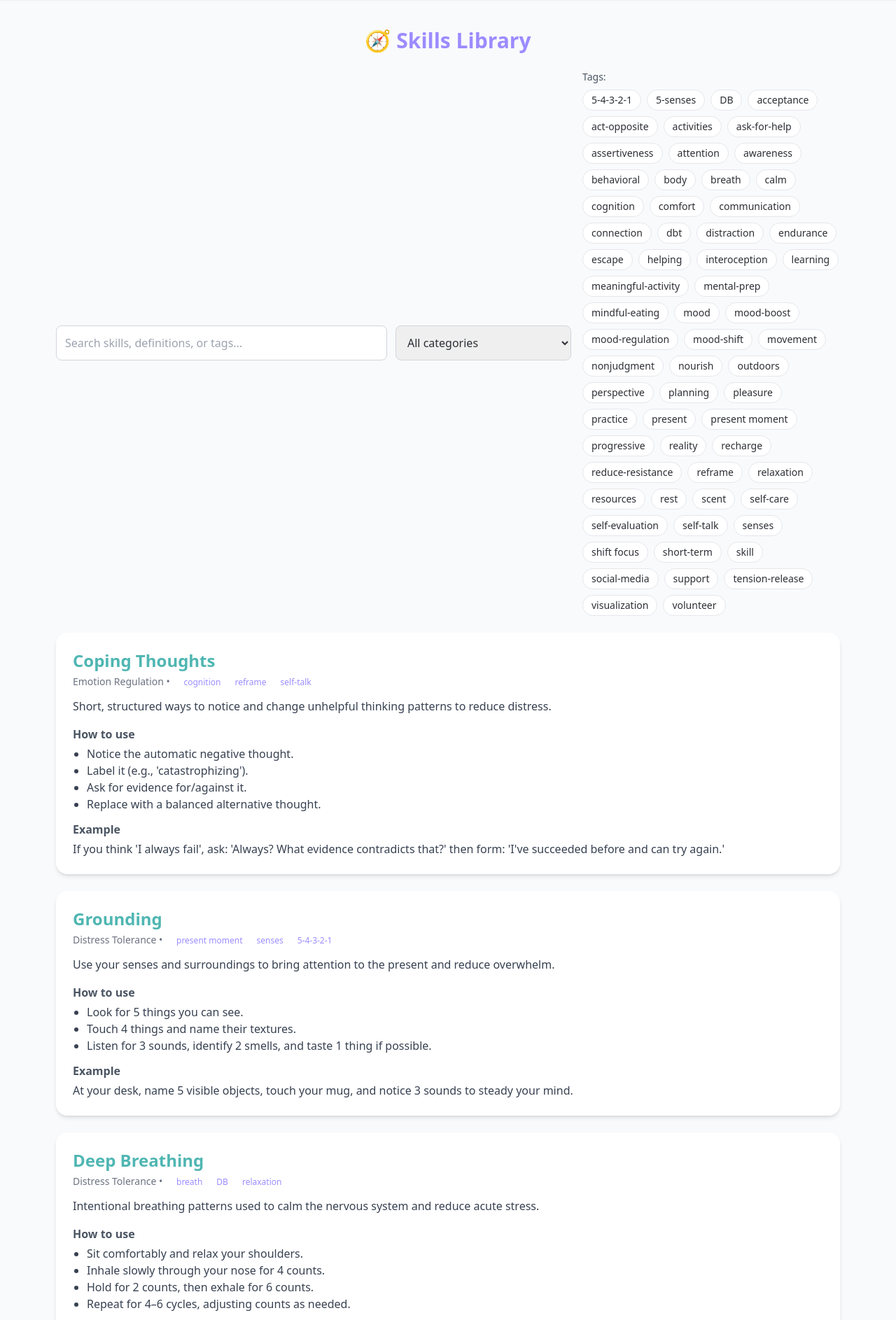
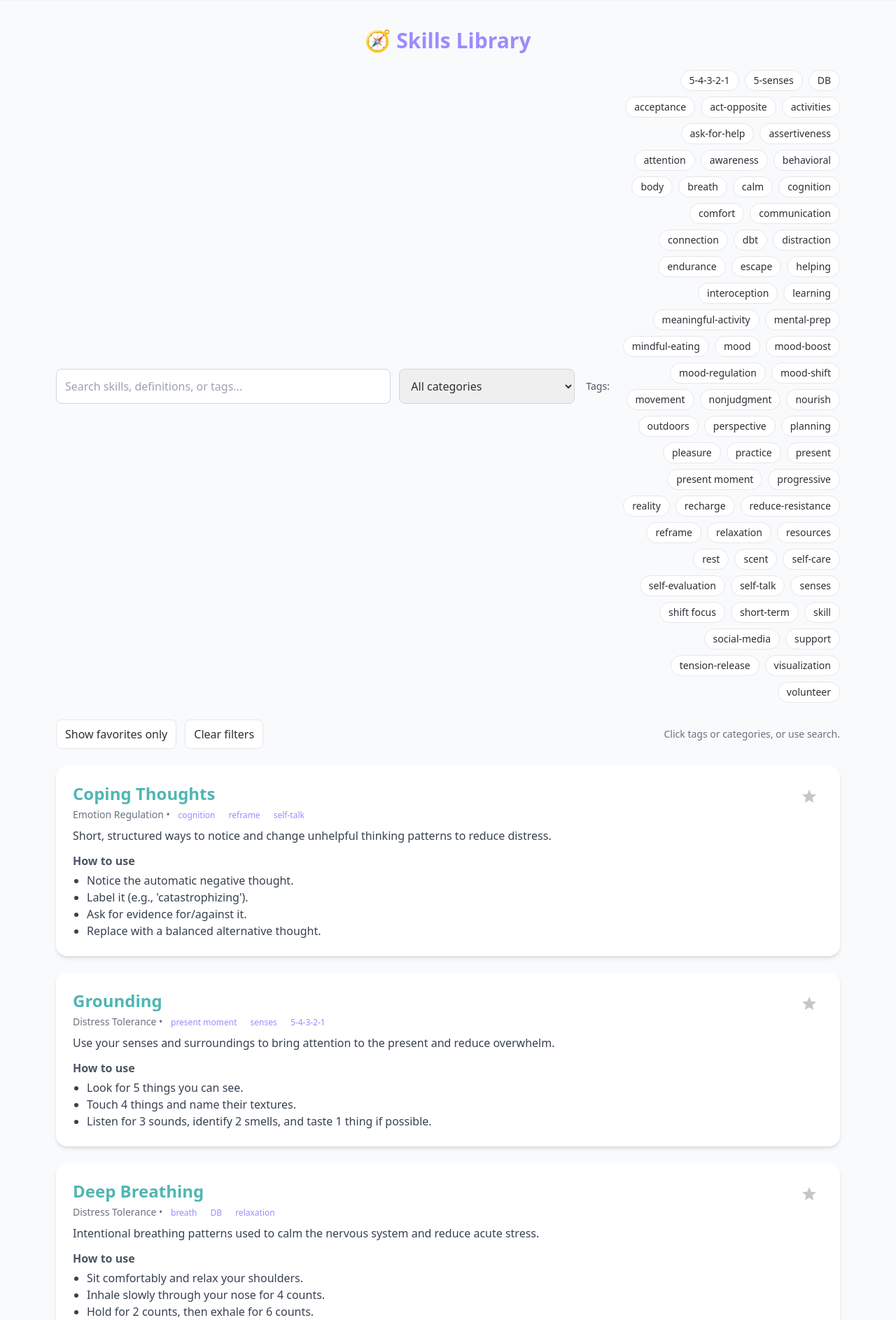
Before and after one commit to blunte3/LoveLove, a Flask app: page /skills in a window 1280 px wide. Shown: the part 60-1946 px from the top of the page at 70% size. Run offline with Flask 3, Linux system fonts and the light colour scheme; some libraries are stand-ins or nearby versions.

Commit message:
Added Filtering & Favorites to skills
Now can favorite skills and sort by them. Also tags and filtering for categories of skills

```diff
--- a/app.py
+++ b/app.py
@@ -483,5 +483,8 @@ def skill_detail(name):
     skill_with_name["name"] = name
     return render_template("skill_details.html", skill=skill_with_name)
 
+
+
+
 if __name__ == "__main__":
     app.run(debug=True)
--- a/templates/skills.html
+++ b/templates/skills.html
@@ -12,6 +12,8 @@
       --bg-light: #f8fafc;
       --text-dark: #2d2f34;
     }
+    .star-on { color: #f6c244; }
+    .star-off { color: #c6c6c6; }
   </style>
 </head>
 <body class="bg-[var(--bg-light)] text-[var(--text-dark)] font-sans min-h-screen">
@@ -19,9 +21,9 @@
     <div class="max-w-6xl mx-auto flex justify-between items-center py-4 px-6">
       <h1 class="text-xl font-semibold text-[var(--primary)]">My Journal</h1>
       <div class="space-x-6">
-        <a href="{{ url_for('home') }}" class="text-[var(--text-dark)] hover:text-[var(--primary)] font-medium">Home</a>
-        <a href="{{ url_for('analytics') }}" class="text-[var(--text-dark)] hover:text-[var(--primary)] font-medium">Analytics</a>
-        <a href="{{ url_for('skills') }}" class="text-[var(--text-dark)] hover:text-[var(--primary)] font-medium">Skills</a>
+        <a href="{{ url_for('home') }}" class="hover:text-[var(--primary)]">Home</a>
+        <a href="{{ url_for('analytics') }}" class="hover:text-[var(--primary)]">Analytics</a>
+        <a href="{{ url_for('skills') }}" class="hover:text-[var(--primary)]">Skills</a>
       </div>
     </div>
   </nav>
@@ -30,9 +32,11 @@
     <h2 class="text-3xl font-bold mb-6 text-center text-[var(--secondary)]">🧭 Skills Library</h2>
 
     <!-- Filters -->
-    <section class="mb-6 flex flex-col md:flex-row gap-4 items-start md:items-center justify-between">
-      <div class="flex gap-3 w-full md:w-2/3">
-        <input id="search" type="search" placeholder="Search skills, definitions, or tags..." class="w-full p-3 rounded-lg border border-gray-300" />
+    <section class="mb-6 grid grid-cols-1 md:grid-cols-3 gap-4 items-center">
+      <div class="md:col-span-2 flex gap-3">
+        <input id="search" type="search" placeholder="Search skills, definitions, or tags..."
+               class="w-full p-3 rounded-lg border border-gray-300" />
+
         <select id="categoryFilter" class="p-3 rounded-lg border border-gray-300">
           <option value="">All categories</option>
           {% for cat in categories %}
@@ -41,122 +45,190 @@
         </select>
       </div>
 
-      <div class="w-full md:w-1/3 flex flex-wrap gap-2">
-        <span class="text-sm font-medium text-gray-600 self-center">Tags:</span>
-        <div id="tagContainer" class="flex gap-2 flex-wrap">
+      <!-- Tags -->
+      <div class="flex items-center justify-end gap-3">
+        <span class="text-sm text-gray-600">Tags:</span>
+        <div id="tagContainer" class="flex gap-2 flex-wrap justify-end">
           {% for tag in tags %}
-            <button class="tag-btn px-3 py-1 text-sm rounded-full border border-gray-200 bg-white hover:bg-[var(--primary)]/10" data-tag="{{ tag }}">{{ tag }}</button>
+            <button class="tag-btn px-3 py-1 text-sm rounded-full border border-gray-200 bg-white hover:bg-[var(--primary)]/10"
+                    data-tag="{{ tag }}">{{ tag }}</button>
           {% endfor %}
         </div>
+      </div>
+    </section>
+
+    <!-- Controls -->
+    <section class="mb-6 flex items-center justify-between gap-4">
+      <div class="flex gap-3 items-center">
+        <button id="showFavoritesBtn" class="px-3 py-2 rounded-lg border border-gray-200 bg-white hover:bg-[var(--primary)]/10">
+          Show favorites only
+        </button>
+        <button id="clearFiltersBtn" class="px-3 py-2 rounded-lg border border-gray-200 bg-white hover:bg-[var(--primary)]/10">
+          Clear filters
+        </button>
+      </div>
+      <div class="text-sm text-gray-500">
+        Click tags or categories, or use search.
       </div>
     </section>
 
     <!-- Skills list -->
     <section id="skillsList" class="space-y-6">
       {% for name, skill in skills.items() %}
-        <article class="skill-card bg-white rounded-2xl shadow-md p-6" data-name="{{ name | lower }}" data-category="{{ skill.category }}" data-tags="{{ skill.tags | join(',') }}">
-          <div class="flex justify-between items-start">
-            <div>
-              <h3 class="text-2xl font-semibold text-[var(--primary)] mb-1">
-                <a href="{{ url_for('skill_detail', name=name) }}">{{ name }}</a>
-              </h3>
-              <div class="text-sm text-gray-500 mb-3">{{ skill.category }} •
-                <span class="inline-flex gap-1 items-center ml-2">
+        <article class="skill-card bg-white rounded-2xl shadow-md p-6 flex flex-col md:flex-row gap-4"
+                 data-name="{{ name | lower }}"
+                 data-skillname="{{ name }}"
+                 data-category="{{ skill.category }}"
+                 data-tags="{{ skill.tags | join(',') }}">
+
+          <div class="flex-1">
+            <div class="flex justify-between items-start">
+              <div>
+                <h3 class="text-2xl font-semibold text-[var(--primary)] mb-1">
+                  <a href="{{ url_for('skill_detail', name=name) }}">{{ name }}</a>
+                </h3>
+
+                <p class="text-sm text-gray-500 mb-2">
+                  {{ skill.category }} •
                   {% for t in skill.tags %}
-                    <span class="px-2 py-0.5 rounded-full text-xs bg-[var(--secondary)]/10 text-[var(--secondary)]">{{ t }}</span>
+                    <span class="px-2 py-0.5 rounded-full text-xs bg-[var(--secondary)]/10 text-[var(--secondary)]">
+                      {{ t }}
+                    </span>
                   {% endfor %}
-                </span>
+                </p>
               </div>
+
+              <!-- Favorite button -->
+              <button class="favorite-btn p-2 rounded-full" data-skill="{{ name }}">
+                <svg class="star-icon w-6 h-6 star-off" viewBox="0 0 24 24" fill="currentColor">
+                  <path d="M12 17.27L18.18 21L16.545 13.97L22 9.24L14.81 8.63L12 2L9.19 8.63L2 9.24L7.455 13.97L5.82 21L12 17.27Z"/>
+                </svg>
+              </button>
             </div>
-          </div>
 
-          <p class="text-gray-700 mb-4">{{ skill.definition }}</p>
+            <p class="text-gray-700 mb-3">{{ skill.definition }}</p>
 
-          <div class="mb-3">
             <h4 class="font-semibold text-gray-600 mb-1">How to use</h4>
             <ul class="list-disc pl-5 text-gray-700">
-              {% for step in skill.how_to %}
-                <li>{{ step }}</li>
+              {% for s in skill.how_to %}
+                <li>{{ s }}</li>
               {% endfor %}
             </ul>
-          </div>
-
-          <div>
-            <h4 class="font-semibold text-gray-600 mb-1">Example</h4>
-            <p class="text-gray-700">{{ skill.example }}</p>
           </div>
         </article>
       {% endfor %}
     </section>
-
-    <div class="text-center mt-10 text-sm text-gray-500">
-      Tip: click a tag to filter, or type in the search box to find keywords in names, definitions, or tags.
-    </div>
   </main>
 
   <script>
-    // Basic client-side filtering (search, category, tag)
+    /* -------------------------
+       Favorites + Filters
+       ------------------------- */
+
+    const FAVORITES_KEY = 'skill_favorites_v1';
+
+    function loadFavorites() {
+      try { return JSON.parse(localStorage.getItem(FAVORITES_KEY)) || []; }
+      catch { return []; }
+    }
+    function saveFavorites(favs) {
+      localStorage.setItem(FAVORITES_KEY, JSON.stringify(favs));
+    }
+
+    let favorites = new Set(loadFavorites());
+
     const searchInput = document.getElementById('search');
     const categorySelect = document.getElementById('categoryFilter');
-    const tagButtons = Array.from(document.querySelectorAll('.tag-btn'));
-    const skillCards = Array.from(document.querySelectorAll('.skill-card'));
+    const tagButtons = [...document.querySelectorAll('.tag-btn')];
+    const skillCards = [...document.querySelectorAll('.skill-card')];
+    const showFavoritesBtn = document.getElementById('showFavoritesBtn');
+    const clearFiltersBtn = document.getElementById('clearFiltersBtn');
 
     let activeTag = "";
+    let favoritesOnly = false;
 
-    function normalize(s) {
-      return (s || "").toString().toLowerCase();
+    function refreshStars() {
+      document.querySelectorAll('.favorite-btn').forEach(btn => {
+        const name = btn.dataset.skill;
+        const icon = btn.querySelector('.star-icon');
+        if (favorites.has(name)) {
+          icon.classList.remove('star-off');
+          icon.classList.add('star-on');
+        } else {
+          icon.classList.remove('star-on');
+          icon.classList.add('star-off');
+        }
+      });
     }
 
     function applyFilters() {
-      const q = normalize(searchInput.value);
+      const q = searchInput.value.toLowerCase();
       const category = categorySelect.value;
+
       skillCards.forEach(card => {
-        const name = normalize(card.dataset.name);
-        const def = normalize(card.querySelector('p')?.textContent || "");
-        const tags = normalize(card.dataset.tags || "");
-        const cat = card.dataset.category || "";
+        const name = card.dataset.skillname.toLowerCase();
+        const def = card.querySelector("p")?.textContent.toLowerCase() || "";
+        const tags = (card.dataset.tags || "").toLowerCase();
+        const cat = card.dataset.category;
 
-        // match search (name | definition | tags)
-        const matchesSearch = !q || name.includes(q) || def.includes(q) || tags.includes(q);
+        const matchesSearch =
+            !q || name.includes(q) || def.includes(q) || tags.includes(q);
+
         const matchesCategory = !category || cat === category;
-        const matchesTag = !activeTag || tags.split(',').includes(normalize(activeTag));
+        const matchesTag = !activeTag || tags.split(",").includes(activeTag.toLowerCase());
+        const matchesFav = !favoritesOnly || favorites.has(card.dataset.skillname);
 
-        card.style.display = (matchesSearch && matchesCategory && matchesTag) ? "" : "none";
+        card.style.display = (matchesSearch && matchesCategory && matchesTag && matchesFav)
+          ? ""
+          : "none";
       });
     }
 
-    // events
-    searchInput.addEventListener('input', applyFilters);
-    categorySelect.addEventListener('change', applyFilters);
+    document.querySelectorAll('.favorite-btn').forEach(btn => {
+      btn.addEventListener('click', () => {
+        const name = btn.dataset.skill;
+        if (favorites.has(name)) favorites.delete(name);
+        else favorites.add(name);
+        saveFavorites([...favorites]);
+        refreshStars();
+        applyFilters();
+      });
+    });
 
     tagButtons.forEach(btn => {
       btn.addEventListener('click', () => {
-        // toggle active tag
-        if (activeTag === btn.dataset.tag) {
+        const t = btn.dataset.tag;
+        if (activeTag === t) {
           activeTag = "";
-          btn.classList.remove('bg-[var(--primary)]/20');
+          btn.classList.remove("bg-[var(--primary)]/20");
         } else {
-          // remove active style from all, then set for clicked
-          tagButtons.forEach(b => b.classList.remove('bg-[var(--primary)]/20'));
-          activeTag = btn.dataset.tag;
-          btn.classList.add('bg-[var(--primary)]/20');
+          activeTag = t;
+          tagButtons.forEach(b => b.classList.remove("bg-[var(--primary)]/20"));
+          btn.classList.add("bg-[var(--primary)]/20");
         }
         applyFilters();
       });
     });
 
-    // allow Search + Enter to focus first visible skill
-    searchInput.addEventListener('keydown', (e) => {
-      if (e.key === 'Enter') {
-        const first = skillCards.find(c => c.style.display !== 'none');
-        if (first) {
-          const link = first.querySelector('a');
-          if (link) window.location = link.href;
-        }
-      }
+    showFavoritesBtn.addEventListener('click', () => {
+      favoritesOnly = !favoritesOnly;
+      showFavoritesBtn.textContent = favoritesOnly ? "Show all skills" : "Show favorites only";
+      applyFilters();
     });
 
-    // initial
+    clearFiltersBtn.addEventListener('click', () => {
+      searchInput.value = "";
+      categorySelect.value = "";
+      activeTag = "";
+      favoritesOnly = false;
+      tagButtons.forEach(b => b.classList.remove("bg-[var(--primary)]/20"));
+      applyFilters();
+    });
+
+    searchInput.addEventListener('input', applyFilters);
+    categorySelect.addEventListener('change', applyFilters);
+
+    refreshStars();
     applyFilters();
   </script>
 </body>
```
Also changed, not shown: templates/skill_details.html (+68 -12 lines).
